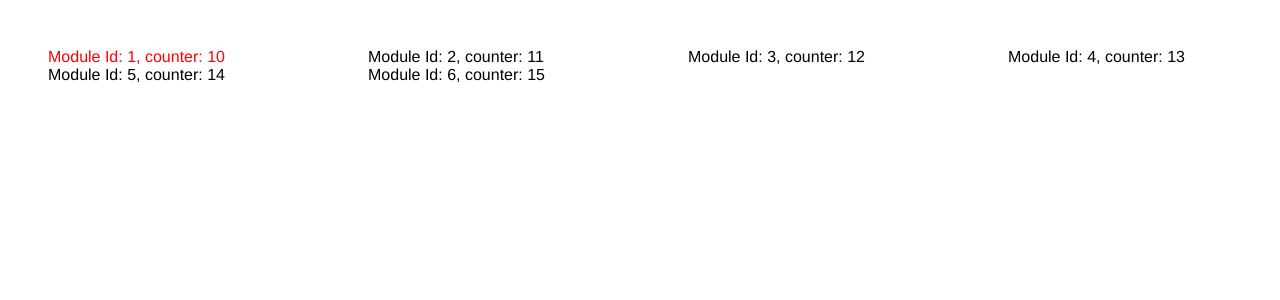
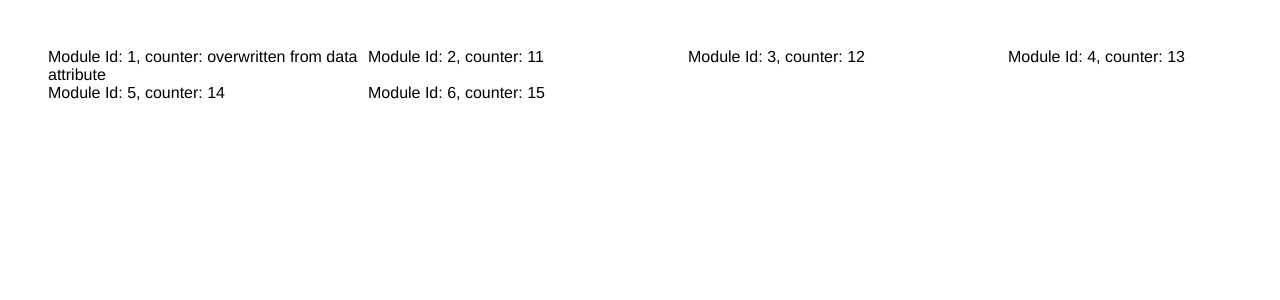
Before and after one commit to leifmarcus/module-rendering-portals, a React app: page / in a window 1280 px wide. Shown: the top 300 px of the page. Built offline with nearby package versions, Linux system fonts and the light colour scheme.

Commit message:
add module overwrite

```diff
--- a/src/App.jsx
+++ b/src/App.jsx
@@ -30,8 +30,10 @@ export default class App extends React.Component {
 
         return elements.map( ( element, index ) => {
             const moduleId = element.dataset.stylaModuleId;
+            const counterOverwrite = element.dataset.stylaCounterOverwrite;
+            const finalCounter = counterOverwrite || counter + index;
 
-            return ReactDOM.createPortal( <Module moduleId={ moduleId } counter={ counter + index } />, element );
+            return ReactDOM.createPortal( <Module moduleId={ moduleId } counter={ finalCounter } />, element );
         } );
     }
 }
--- a/src/index.html
+++ b/src/index.html
@@ -12,7 +12,7 @@
 
 <body>
     <div class="global-modules">
-        <div data-styla-module-id="1"></div>
+        <div data-styla-module-id="1" data-styla-counter-overwrite="overwritten from data attribute"></div>
         <div data-styla-module-id="2"></div>
         <div data-styla-module-id="3"></div>
         <div data-styla-module-id="4"></div>
```
